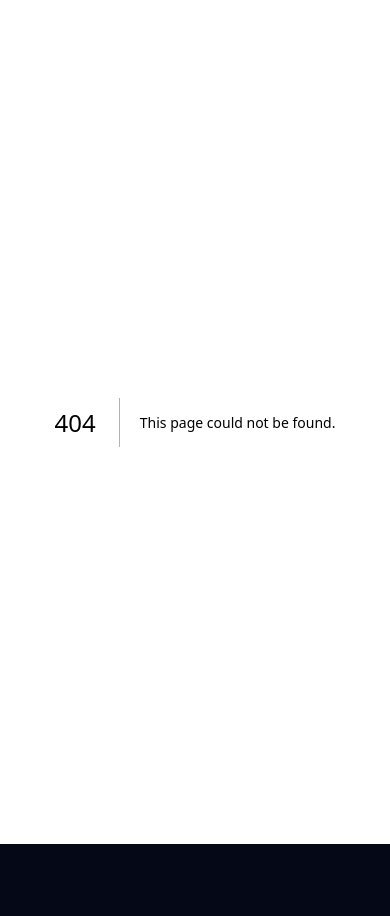
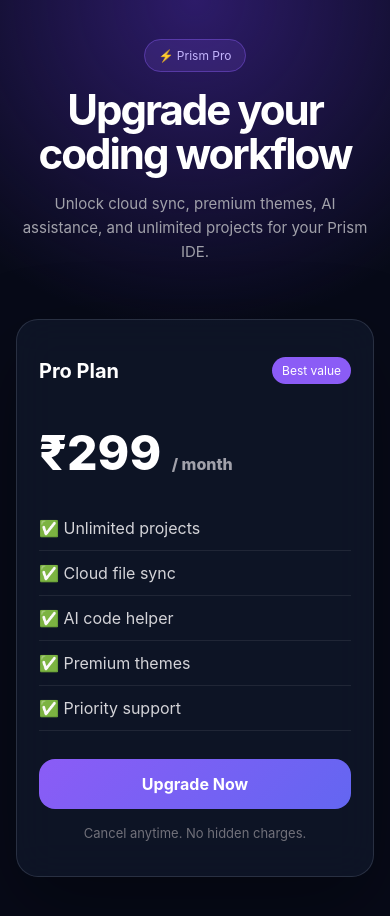
Before and after one commit to aaswne/PRISM-IDE, a Next.js app: page /upgrade in a window 390 px wide. Before the commit this address had no page. Shown: the top 916 px of the page. Before the commit the page ends 844 px from the top, so only its background shows below. Built offline with nearby package versions, Linux system fonts and the light colour scheme.

Commit message:
added subscription page

```diff
--- a/app/components/SideBar/SideBar.css
+++ b/app/components/SideBar/SideBar.css
@@ -81,7 +81,7 @@
 
 .pro-card {
   background: linear-gradient(135deg, #1d2150, #332168);
-  padding: 14px;
+  padding: 10px;
   border-radius: 10px;
 }
 
--- a/app/components/SideBar/SideBar.jsx
+++ b/app/components/SideBar/SideBar.jsx
@@ -30,6 +30,10 @@
   const handleActive = (id) => {
     setActive(id);
   };
+
+  const handleUpgrade = () =>{
+
+  }
 
   return (
     <aside className="sidebar">
@@ -111,7 +115,7 @@
         <div className="pro-card">
           <h4>⚡ Unlock Pro</h4>
           <p>Get more features and cloud sync</p>
-          <button>Upgrade Now</button>
+          <button onClick={handleUpgrade}>Upgrade Now</button>
         </div>
 
         <div className="socials">
--- /dev/null
+++ b/app/upgrade/page.jsx
@@ -0,0 +1,40 @@
+import "./upgrade.css"
+export default function UpgradePage() {
+  return (
+    <main className="upgrade-page">
+      <section className="upgrade-hero">
+        <span className="badge">⚡ Prism Pro</span>
+
+        <h1>Upgrade your coding workflow</h1>
+
+        <p>
+          Unlock cloud sync, premium themes, AI assistance, and unlimited
+          projects for your Prism IDE.
+        </p>
+      </section>
+
+      <section className="pricing-card">
+        <div className="pricing-top">
+          <h2>Pro Plan</h2>
+          <span>Best value</span>
+        </div>
+
+        <div className="price">
+          ₹299 <small>/ month</small>
+        </div>
+
+        <ul>
+          <li>✅ Unlimited projects</li>
+          <li>✅ Cloud file sync</li>
+          <li>✅ AI code helper</li>
+          <li>✅ Premium themes</li>
+          <li>✅ Priority support</li>
+        </ul>
+
+        <button>Upgrade Now</button>
+
+        <p className="note">Cancel anytime. No hidden charges.</p>
+      </section>
+    </main>
+  );
+}
--- /dev/null
+++ b/app/upgrade/upgrade.css
@@ -0,0 +1,177 @@
+.upgrade-page {
+  min-height: 100vh;
+  background:
+    radial-gradient(circle at top, #2d1b69, transparent 35%),
+    #070a18;
+  color: white;
+  padding: 80px 20px;
+  display: flex;
+  flex-direction: column;
+  align-items: center;
+}
+
+.upgrade-hero {
+  text-align: center;
+  max-width: 720px;
+  margin-bottom: 40px;
+}
+
+.badge {
+  background: rgba(139, 92, 246, 0.15);
+  color: #c4b5fd;
+  border: 1px solid rgba(139, 92, 246, 0.4);
+  padding: 8px 14px;
+  border-radius: 999px;
+  font-size: 14px;
+}
+
+.upgrade-hero h1 {
+  font-size: clamp(36px, 6vw, 72px);
+  margin: 24px 0 16px;
+  letter-spacing: -2px;
+}
+
+.upgrade-hero p {
+  color: #a1a1aa;
+  font-size: 18px;
+  line-height: 1.6;
+}
+
+.pricing-card {
+  width: 50%;
+  max-width: 420px;
+  background: rgba(15, 23, 42, 0.8);
+  border: 1px solid rgba(148, 163, 184, 0.2);
+  border-radius: 28px;
+  padding: 28px;
+  box-shadow: 0 30px 80px rgba(0, 0, 0, 0.35);
+  backdrop-filter: blur(20px);
+}
+
+.pricing-top {
+  display: flex;
+  justify-content: space-between;
+  align-items: center;
+}
+
+.pricing-top h2 {
+  font-size: 24px;
+}
+
+.pricing-top span {
+  background: #8b5cf6;
+  padding: 6px 10px;
+  border-radius: 999px;
+  font-size: 12px;
+}
+
+.price {
+  font-size: 48px;
+  font-weight: 800;
+  margin: 24px 0;
+}
+
+.price small {
+  font-size: 16px;
+  color: #a1a1aa;
+}
+
+.pricing-card ul {
+  list-style: none;
+  padding: 0;
+  margin: 0 0 28px;
+}
+
+.pricing-card li {
+  padding: 12px 0;
+  color: #d4d4d8;
+  border-bottom: 1px solid rgba(255, 255, 255, 0.08);
+}
+
+.pricing-card button {
+  width: 100%;
+  border: none;
+  background: linear-gradient(135deg, #8b5cf6, #6366f1);
+  color: white;
+  padding: 15px;
+  border-radius: 16px;
+  font-size: 16px;
+  font-weight: 700;
+  cursor: pointer;
+}
+
+.note {
+  text-align: center;
+  color: #71717a;
+  font-size: 13px;
+  margin-top: 16px;
+}
+
+@media (max-width: 768px) {
+  .upgrade-page {
+    justify-content: flex-start;
+    padding: 56px 18px;
+  }
+
+  .upgrade-hero {
+    margin-bottom: 40px;
+  }
+
+  .upgrade-hero h1 {
+    font-size: clamp(2.4rem, 12vw, 4rem);
+    letter-spacing: -2px;
+  }
+
+  .upgrade-hero p {
+    font-size: 16px;
+  }
+
+  .pricing-card {
+    max-width: 100%;
+    padding: 26px;
+    border-radius: 22px;
+  }
+
+  .price h3 {
+    font-size: 46px;
+  }
+}
+
+@media (max-width: 480px) {
+  .upgrade-page {
+    padding: 44px 16px;
+  }
+
+  .pricing-card {
+    width: 100%;
+  }
+
+  .badge {
+    font-size: 12px;
+  }
+
+  .upgrade-hero h1 {
+    font-size: 42px;
+    line-height: 1.05;
+  }
+
+  .upgrade-hero p {
+    font-size: 15px;
+  }
+
+  .pricing-top h2 {
+    font-size: 20px;
+  }
+
+  .pricing-card {
+    padding: 22px;
+  }
+
+  .price h3 {
+    font-size: 40px;
+  }
+
+  .upgrade-btn {
+    height: 50px;
+  }
+}
```
